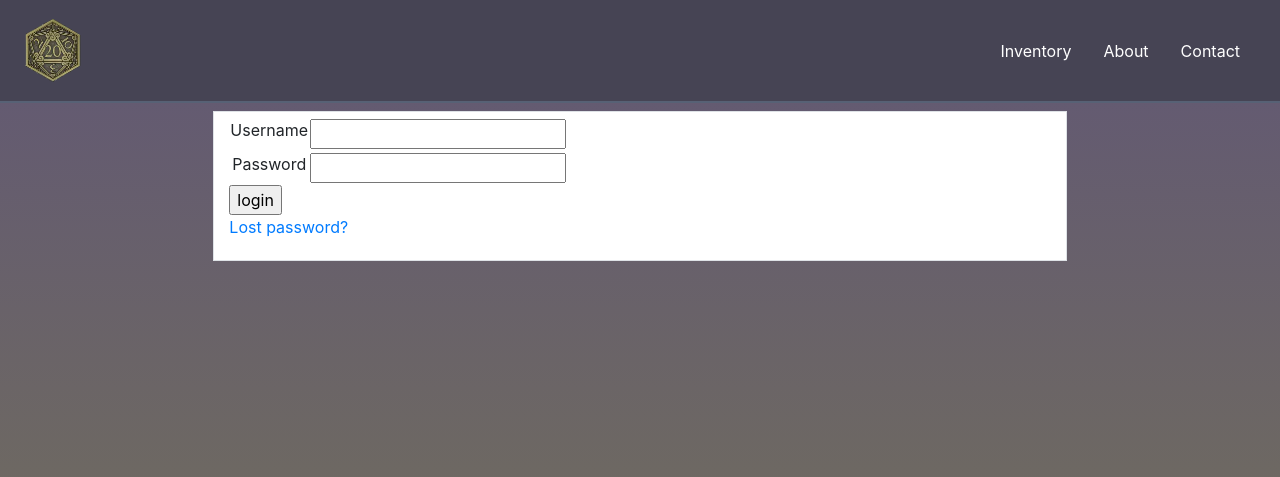
After one commit to IJumpAround/aftermath, a Django app: template aftermath_django/item_management/templates/registration/login.html in a window 1280 px wide. The commit adds this page. Shown: the top 477 px of the page. Run offline with Django 3.2, Linux system fonts and the light colour scheme; the template is opened without the code that fills it, so the values that code supplies are empty, except form fields; tables that the repository leaves empty hold one stand-in row (values such as "Sample post"); form fields are guessed from the names that the template uses; some libraries are stand-ins or nearby versions.

```diff
--- a/aftermath_django/item_management/templates/item_management/item_table.html
+++ b/aftermath_django/item_management/templates/item_management/item_table.html
@@ -36,5 +36,9 @@
     <script src="{% static "lib/jquery/js/jquery-3.5.1.min.js" %} "></script>
     <script src="{% static "lib/bootstrap/js/bootstrap.min.js" %} "></script>
     <script type="text/javascript" src="{% static "lib/DataTables/datatables.min.js" %} "></script>
+    {% load admin_urls %}
+    <script>let BACKEND_POST_URL = "{% url 'item_management:items' %}";
+            let ITEM_ADMIN_ROOT = "{% url 'admin:app_list' app_label='item_management' %}";
+    </script>
     <script type="text/javascript" src="{% static "item_management/js/items.js" %}"></script>
 {% endblock scripts %}
--- /dev/null
+++ b/aftermath_django/item_management/templates/registration/login.html
@@ -0,0 +1,38 @@
+{% extends "item_management/base_template.html" %}
+
+{% block content %}
+
+{% if form.errors %}
+<p>Your username and password didn't match. Please try again.</p>
+{% endif %}
+
+{% if next %}
+    {% if user.is_authenticated %}
+    <p>Your account doesn't have access to this page. To proceed,
+    please login with an account that has access.</p>
+    {% else %}
+    <p>Please login to see this page.</p>
+    {% endif %}
+{% endif %}
+
+<form method="post" action="{% url 'login' %}">
+{% csrf_token %}
+<table>
+<tr>
+    <td>{{ form.username.label_tag }}</td>
+    <td>{{ form.username }}</td>
+</tr>
+<tr>
+    <td>{{ form.password.label_tag }}</td>
+    <td>{{ form.password }}</td>
+</tr>
+</table>
+
+<input type="submit" value="login">
+<input type="hidden" name="next" value="{{ next }}">
+</form>
+
+{# Assumes you setup the password_reset view in your URLconf #}
+<p><a href="{% url 'password_reset' %}">Lost password?</a></p>
+
+{% endblock %}
--- a/aftermath_django/item_management/urls.py
+++ b/aftermath_django/item_management/urls.py
@@ -1,4 +1,4 @@
-from django.urls import path
+from django.urls import path, reverse
 
 from item_management.views import generic_item_view, EditWeaponView
 from item_management import views
@@ -8,4 +8,5 @@ urlpatterns = [
     path('', views.aftermath_index, name='items'),
     path('<str:item_type>/<int:pk>/', generic_item_view, name='item'),
     path('weapon/<int:pk>/edit', EditWeaponView.as_view(), name='edit')
+
 ]
```
Also changed, not shown: aftermath_django/aftermath_django/urls.py (+3 -5 lines), aftermath_django/item_management/static/item_management/js/items.js (+4 -3 lines), aftermath_django/item_management/views.py (+7 -7 lines).
